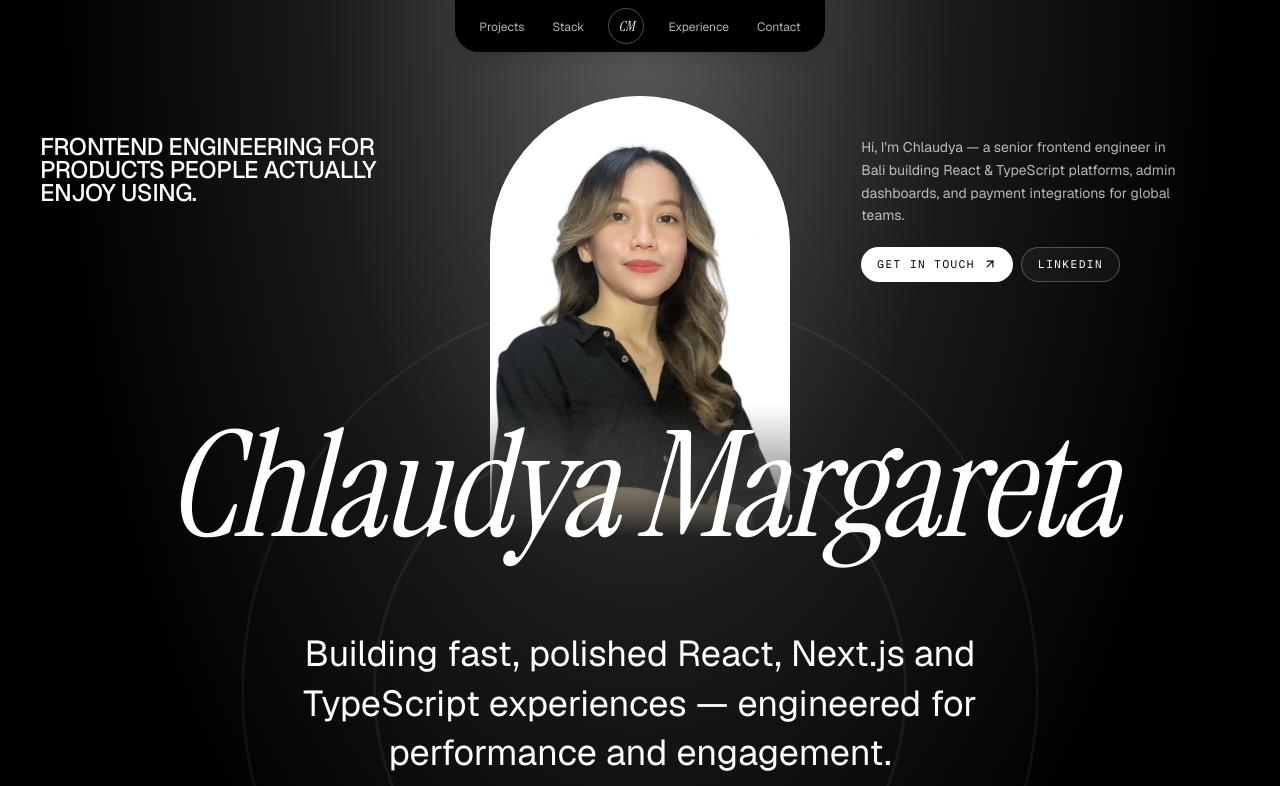
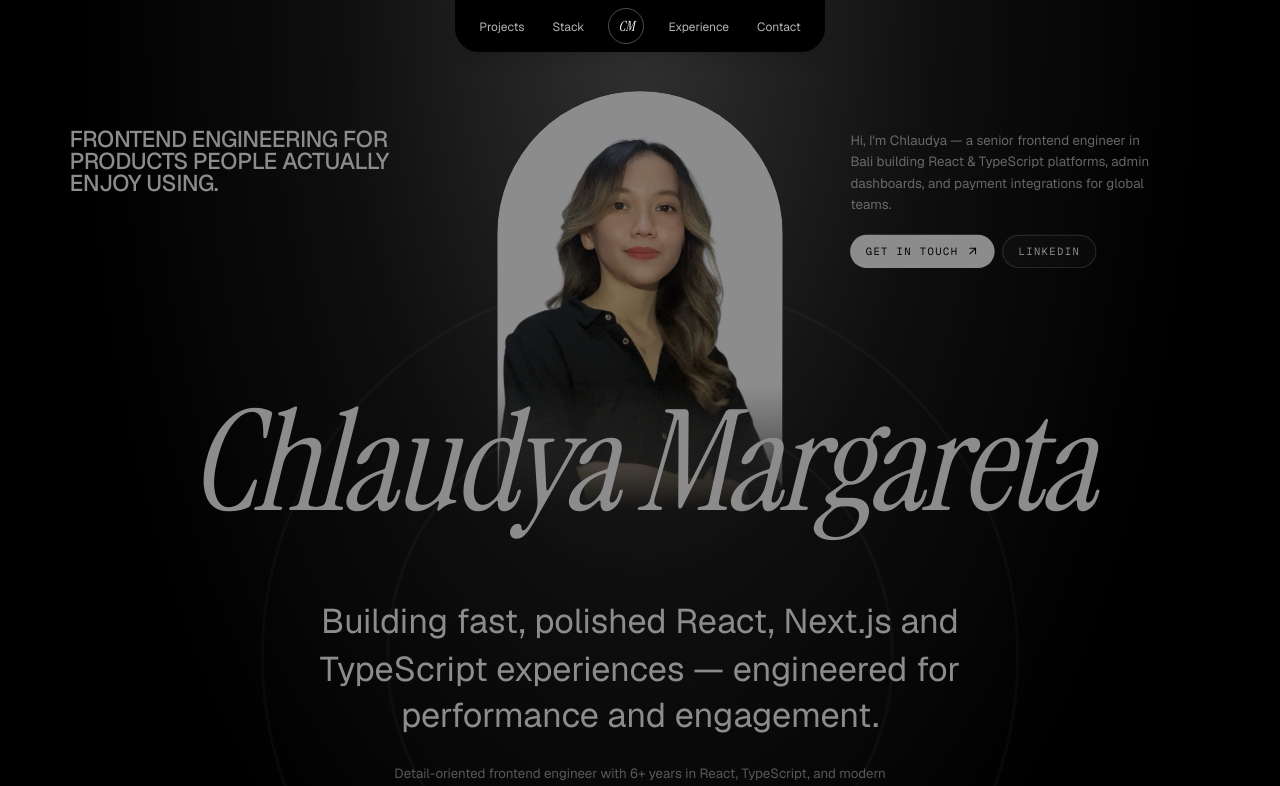
Before and after one commit to chlaudya/Chlaudya-Portfolios, a Next.js app: page / in a window 1280 px wide. Shown: the top 786 px of the page. Built offline with nearby package versions, Linux system fonts and the light colour scheme.

Commit message:
Add migss-style stacked-card scroll overlap between homepage sections (sticky + motion useScroll, reduced-motion aware)

```diff
--- a/app/page.tsx
+++ b/app/page.tsx
@@ -6,6 +6,7 @@ import { Workflow } from "@/components/mg/workflow"
 import { Experience } from "@/components/mg/experience"
 import { ContactCta } from "@/components/mg/cta"
 import { Footer } from "@/components/mg/footer"
+import { StackSection } from "@/components/mg/stack"
 
 export default function Home() {
   return (
@@ -13,14 +14,20 @@ export default function Home() {
       <a href="#projects" className="sr-only focus:not-sr-only focus:fixed focus:left-4 focus:top-4 focus:z-[60] focus:rounded focus:bg-white focus:px-3 focus:py-2">Skip to content</a>
       <Nav />
       <main className="bg-black">
-        <Hero />
-        <div className="mg-section-light relative z-10 -mt-12">
+        <StackSection index={0} rounded={false}>
+          <Hero />
+        </StackSection>
+        <StackSection index={1} className="bg-[var(--mg-bg)]">
           <Projects />
           <TechStack />
           <Workflow />
+        </StackSection>
+        <StackSection index={2} className="bg-[var(--mg-bg)]">
           <Experience />
-        </div>
-        <ContactCta />
+        </StackSection>
+        <StackSection index={3} pin={false} rounded={false}>
+          <ContactCta />
+        </StackSection>
       </main>
       <Footer />
     </>
--- a/components/mg/experience.tsx
+++ b/components/mg/experience.tsx
@@ -3,7 +3,7 @@ import { Rise, SectionHead } from "./reveal"
 
 export function Experience() {
   return (
-    <section id="experience" aria-labelledby="exp-title" className="mg-section-light relative z-10 border-t border-black/10 px-5 pb-24 pt-20 md:px-10">
+    <section id="experience" aria-labelledby="exp-title" className="px-5 pb-24 pt-20 md:px-10">
       <div className="mx-auto grid max-w-7xl gap-10 md:grid-cols-[1fr_2fr]">
         <div className="md:sticky md:top-24 md:self-start">
           <SectionHead id="exp-title" eyebrow="Career &" title="Experience"
--- /dev/null
+++ b/components/mg/stack.tsx
@@ -0,0 +1,61 @@
+"use client"
+import { useEffect, useRef, type ReactNode } from "react"
+import { motion, useReducedMotion, useScroll, useTransform } from "motion/react"
+import { cn } from "@/lib/utils"
+
+/**
+ * Card-stack scroll section (migss.dev pattern): each section is `position: sticky`
+ * with `top: min(0px, 100svh - height)` so tall sections pin once their bottom
+ * reaches the viewport. The next section (higher z-index, rounded top) slides over
+ * it while the covered one scales down slightly and dims.
+ */
+export function StackSection({
+  children,
+  index,
+  className,
+  rounded = true,
+  pin = true,
+}: {
+  children: ReactNode
+  index: number
+  className?: string
+  rounded?: boolean
+  pin?: boolean
+}) {
+  const ref = useRef<HTMLDivElement>(null)
+  const reduced = useReducedMotion()
+  const { scrollYProgress } = useScroll({ target: ref, offset: ["end end", "end start"] })
+  const scale = useTransform(scrollYProgress, [0, 1], [1, 0.94])
+  const dim = useTransform(scrollYProgress, [0, 1], [0, 0.55])
+
+  useEffect(() => {
+    const el = ref.current
+    if (!el) return
+    const ro = new ResizeObserver(() => el.style.setProperty("--stack-h", `${el.offsetHeight}px`))
+    ro.observe(el)
+    return () => ro.disconnect()
+  }, [])
+
+  const sticky = pin && !reduced
+  return (
+    <div
+      ref={ref}
+      style={{ zIndex: 10 + index, top: sticky ? "min(0px, calc(100svh - var(--stack-h, 100svh)))" : undefined }}
+      className={cn("relative isolate", sticky && "sticky")}
+    >
+      <motion.div
+        style={sticky ? { scale, transformOrigin: "50% 0%" } : undefined}
+        className={cn(
+          "relative overflow-clip",
+          rounded && "rounded-t-[clamp(2rem,5vw,3rem)] shadow-[0_-24px_48px_-24px_rgb(0_0_0/0.35)]",
+          className,
+        )}
+      >
+        {children}
+        {sticky && (
+          <motion.div aria-hidden style={{ opacity: dim }} className="pointer-events-none absolute inset-0 bg-black" />
+        )}
+      </motion.div>
+    </div>
+  )
+}
```
